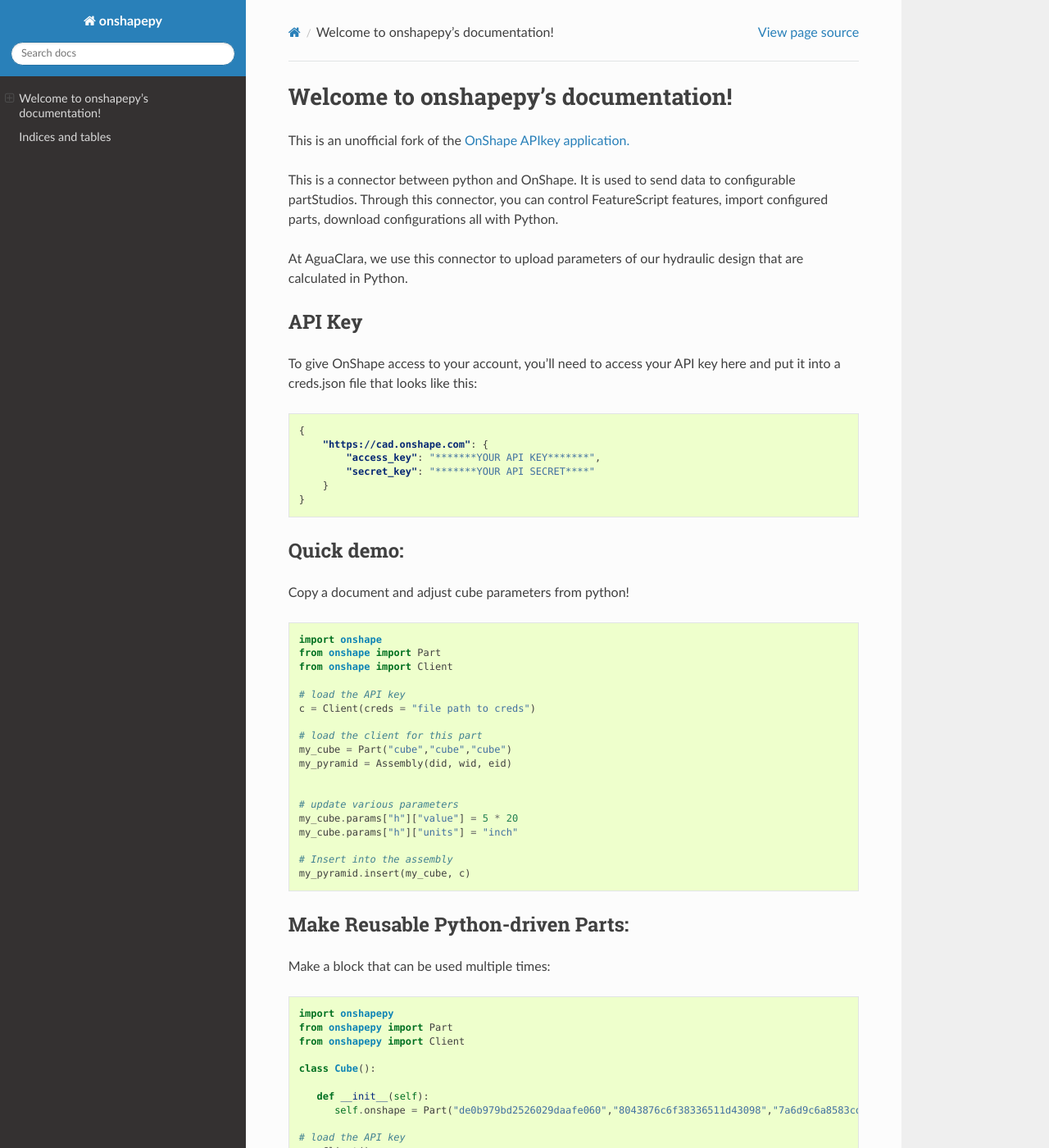
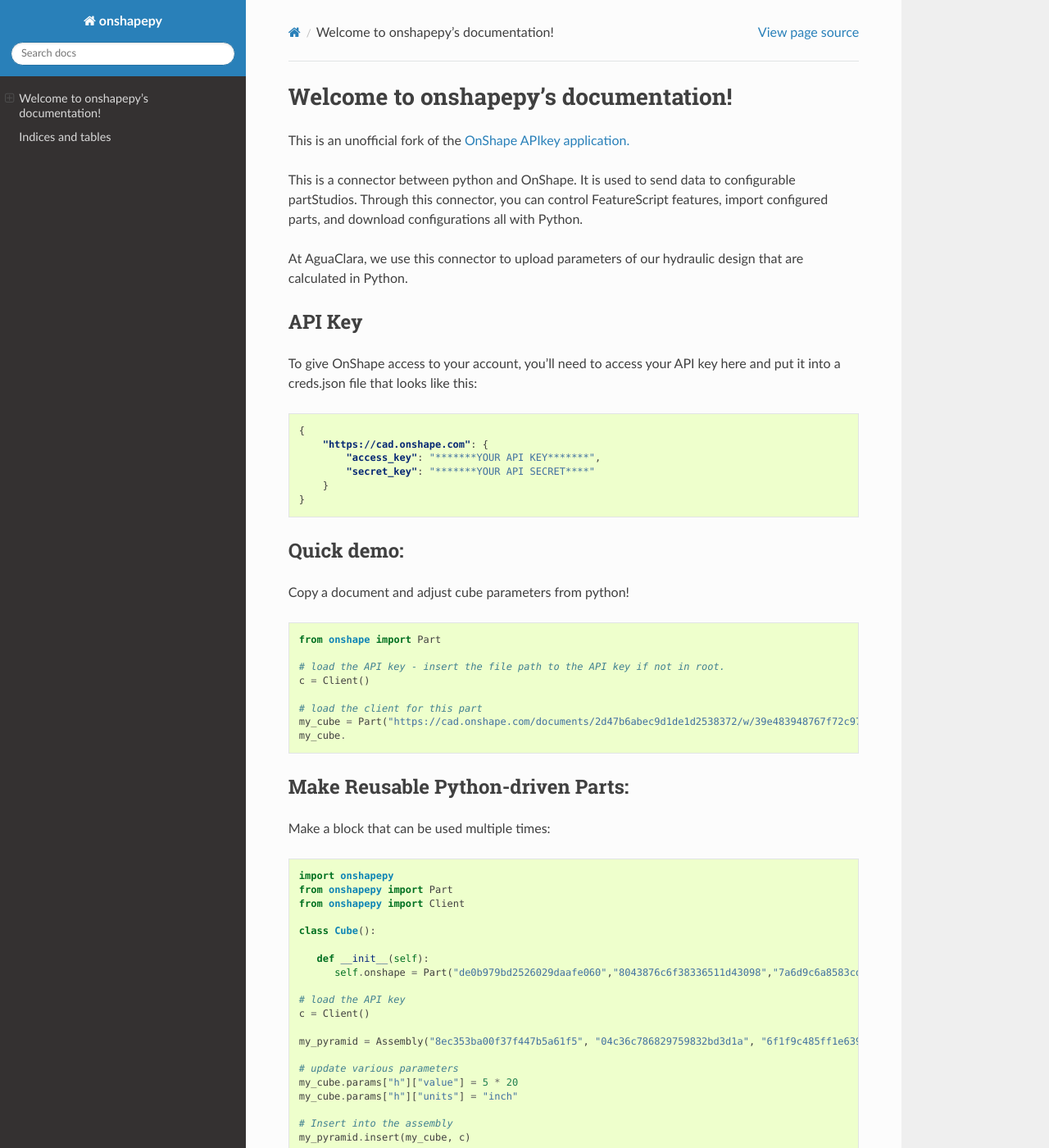
Before and after one commit to eak24/onshapepy, a Sphinx documentation site: the page built from docs/index.rst, in a window 1280 px wide and 1400 px high. Shown: the whole window at 82% size. Built offline with Sphinx 7.4.7 and the Read the Docs theme 2.0.0, drawn with Linux system fonts in a browser that asks for light colours.

```diff
--- a/docs/index.rst
+++ b/docs/index.rst
@@ -8,7 +8,7 @@
 
 This is an unofficial fork of the `OnShape APIkey application. <https://github.com/onshape-public/apikey>`_
 
-This is a connector between python and OnShape. It is used to send data to configurable partStudios. Through this connector, you can control FeatureScript features, import configured parts, download configurations all with Python.
+This is a connector between python and OnShape. It is used to send data to configurable partStudios. Through this connector, you can control FeatureScript features, import configured parts, and download configurations all with Python.
 
 At AguaClara, we use this connector to upload parameters of our hydraulic design that are calculated in Python.
 
@@ -33,24 +33,15 @@
 
 .. code-block:: Python
 
-   import onshape
    from onshape import Part
-   from onshape import Client
 
-   # load the API key
-   c = Client(creds = "file path to creds")
+   # load the API key - insert the file path to the API key if not in root.
+   c = Client()
 
    # load the client for this part
-   my_cube = Part("cube","cube","cube")
-   my_pyramid = Assembly(did, wid, eid)
+   my_cube = Part("https://cad.onshape.com/documents/2d47b6abec9d1de1d2538372/w/39e483948767f72c97d2792f/e/0639ea3c439aa0947744d29a")
+   my_cube.
 
-
-   # update various parameters
-   my_cube.params["h"]["value"] = 5 * 20
-   my_cube.params["h"]["units"] = "inch"
-
-   # Insert into the assembly
-   my_pyramid.insert(my_cube, c)
 
 Make Reusable Python-driven Parts:
 -----------------------------------
```
Also changed, not shown: 2 other files.
